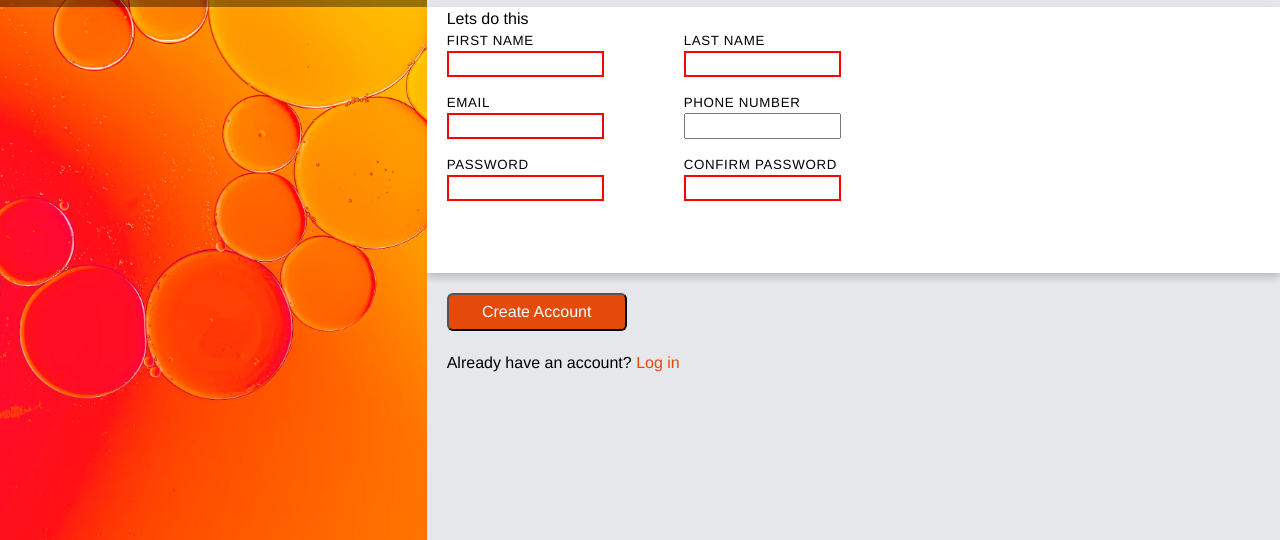
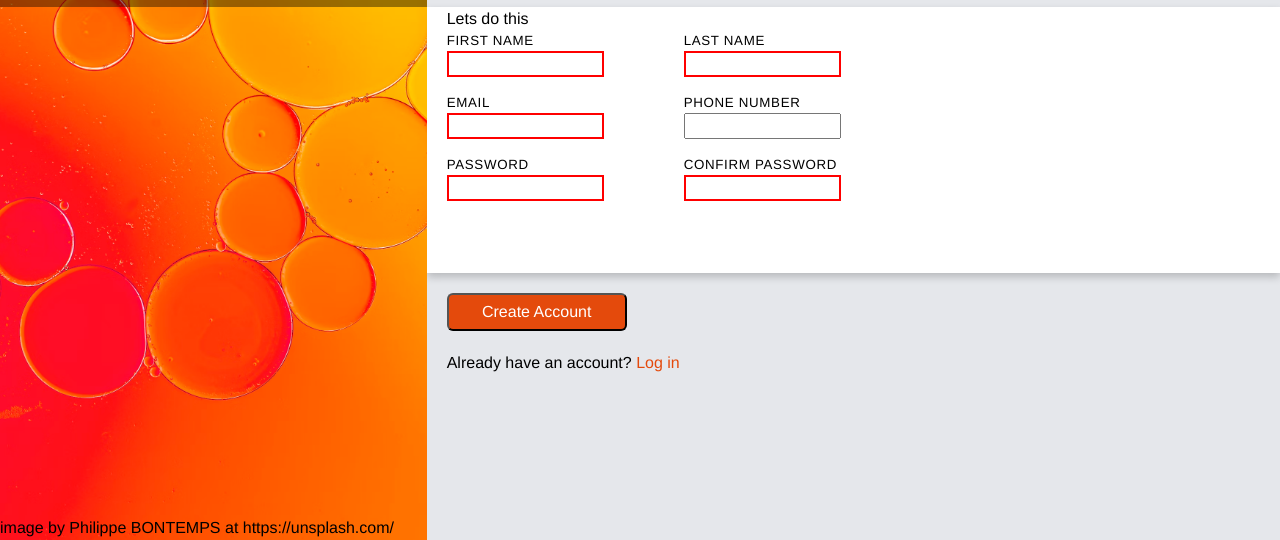
Before and after one commit to Gemyse/sign-upForm, a plain HTML site: page index.html in a window 1280 px wide. Shown: the part 260-800 px from the top of the page. Drawn offline with Linux system fonts and the light colour scheme.

Commit message:
added credits to img

```diff
--- a/index.html
+++ b/index.html
@@ -12,6 +12,7 @@
         <img src="odin-lined.png" alt="" class="odin-image" /><span>Odin</span>
       </div>
       <img src="bubbles.avif" alt="" />
+      <span>image by Philippe BONTEMPS at https://unsplash.com/</span>
     </div>
     <div class="main-layout">
       <div class="main-intro">
--- a/style.css
+++ b/style.css
@@ -192,3 +192,8 @@ a {
   text-decoration: none;
   color: rgb(228, 74, 12);
 }
+
+.left-image > span {
+  position: absolute;
+  bottom: 0;
+}
```
